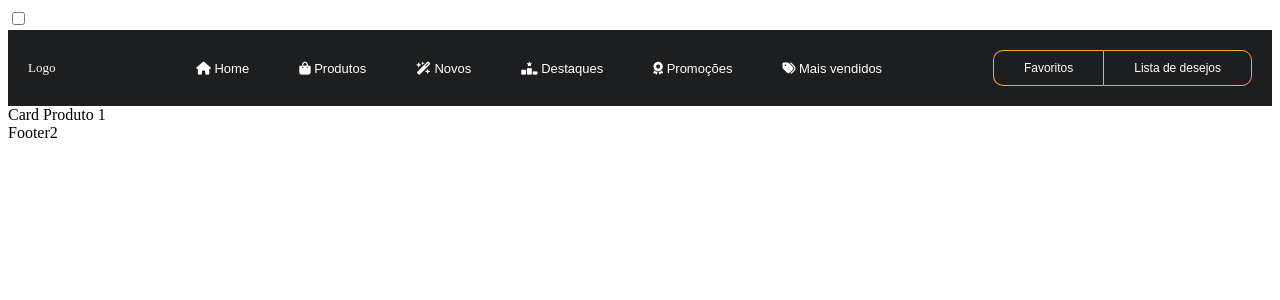
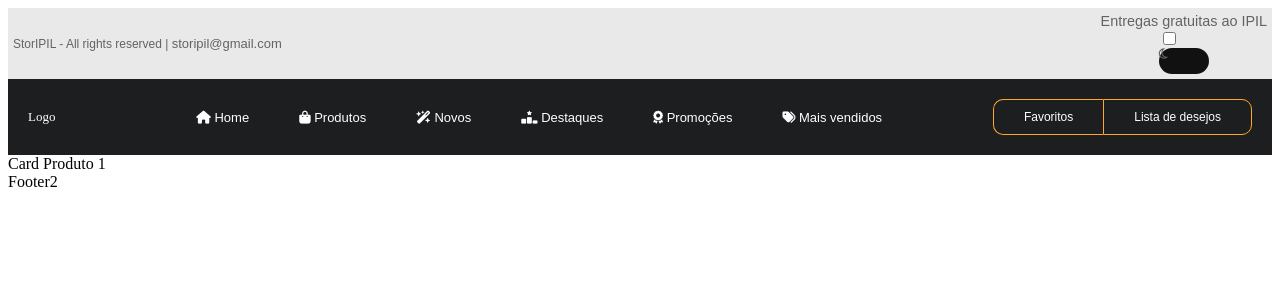
Before and after one commit to mariovarela99/stor-ipil-website, a React (Create React App) app: page / in a window 1280 px wide. Shown: the top 300 px of the page. Built offline with nearby package versions, Linux system fonts and the light colour scheme; some icons are missing.

Commit message:
Alterações

```diff
--- a/src/components/header/index.js
+++ b/src/components/header/index.js
@@ -6,13 +6,17 @@ const Header = () => {
   return (<>
     <header>
       <nav class="header_info">
-        <p></p>
+        <p>StorIPIL - All rights reserved | <a>storipil@gmail.com</a></p>
         <p>
-          <span>
+          <p>
+            Entregas gratuitas ao IPIL
+          </p>
+          <span class="darkmode">
             <div>
               <input type="checkbox" class="checkbox"/>
               <label for="checkbox" class="label_mode">
-              <i class="fa-solid fa-brightness"></i>
+              <i class="fa-regular fa-moon"></i>
+              <i class="fa-regular fa-sun-bright"></i>
               <div class="ball"></div>
               </label>
             </div>
--- a/src/components/header/style.css
+++ b/src/components/header/style.css
@@ -1,10 +1,38 @@
 @import url(https://kit.fontawesome.com/355f5085ba.js);
 
+.header_info{
+    font-size: 10px;
+    background-color: #e9e9e9;
+    color: hsl(0, 0%, 39%);
+    flex-wrap: wrap;
+    display: flex;
+    justify-content: space-between;
+    padding: 5px;
+    align-items: center;
+}
+.header_info p a{
+    color: hsl(0, 0%, 39%);
+}
 
-.label{
+.fa-moon{
+    color: 1px solid rgb(255, 168, 37);
+}
+
+.fa-sun-bright{
+    color: 1px solid rgb(255, 168, 37);
+}
+
+.darkmode{
+    display: flex;
+    justify-content: center;
+    align-items: center;
+}
+.label_mode{
     background-color: #111;
     height: 26px;
     width: 50px;
+    display: flex;
+    border-radius: 50px;
 }
 ul, li,  p{
     margin: 0px;
```
